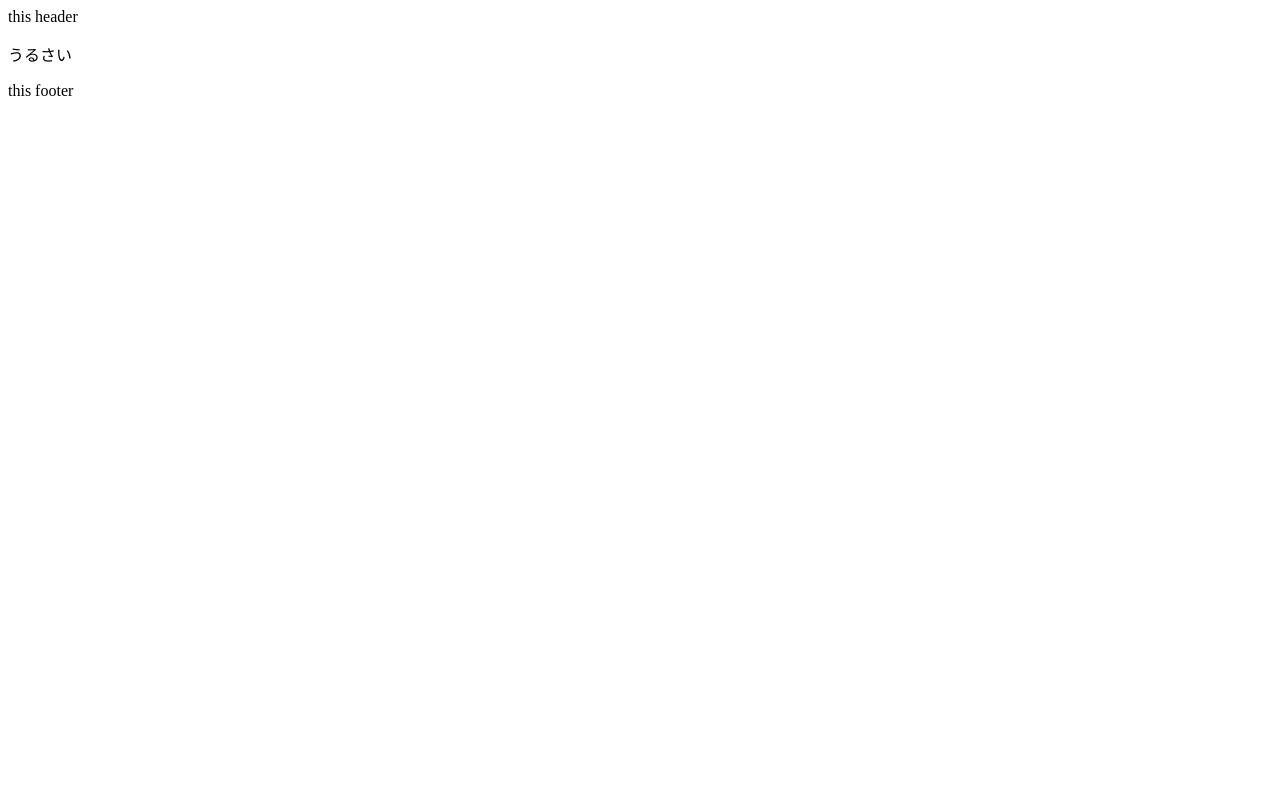
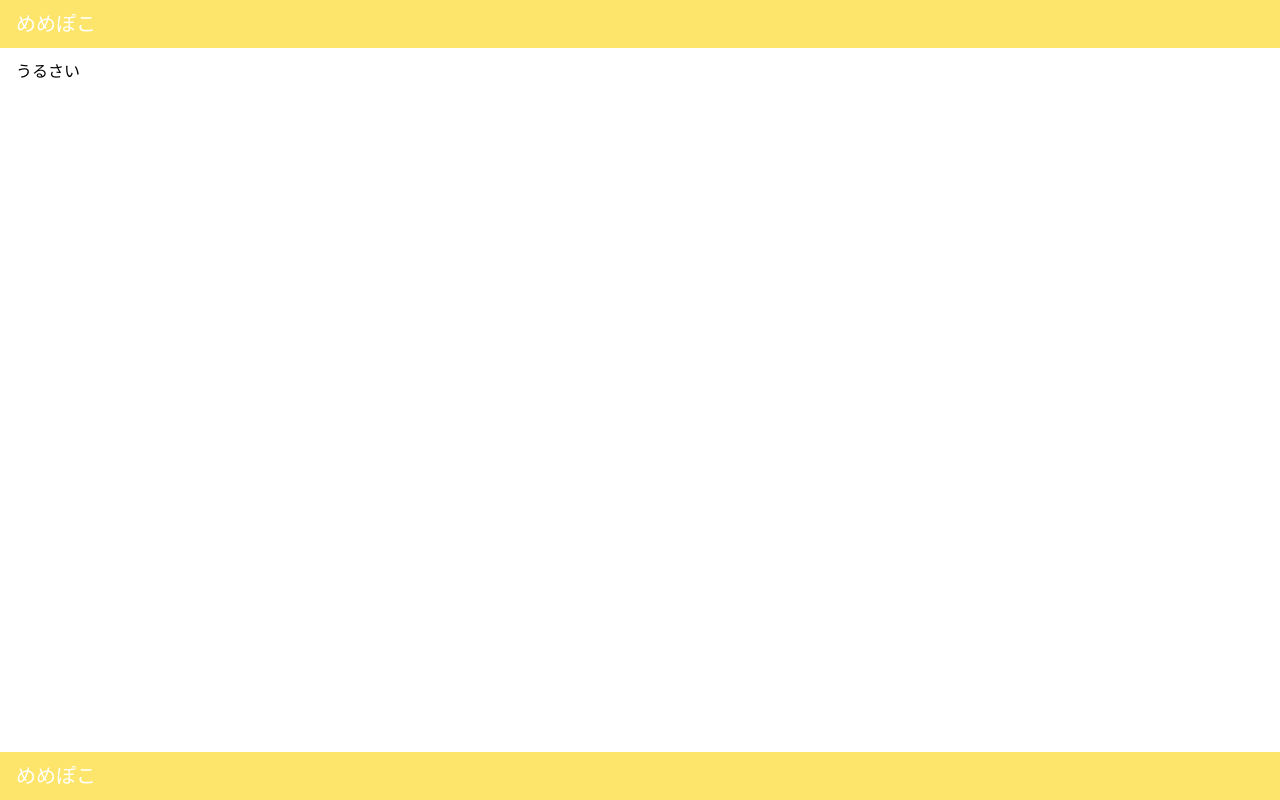
Before and after one commit to eeenbnb/discord-post-bot-functions, a Nuxt app in the folder packages/meme.poco.love/: page / in a window 1280 px wide. Built offline with nearby package versions, Linux system fonts and the light colour scheme.

Commit message:
add meme.poco.love add styles.

```diff
--- a/package.json
+++ b/package.json
@@ -12,5 +12,8 @@
   "private": true,
   "workspaces": [
     "packages/*"
-  ]
+  ],
+  "devDependencies": {
+    "sass": "^1.60.0"
+  }
 }
--- a/packages/meme.poco.love/components/meme/footer/index.vue
+++ /dev/null
@@ -1,5 +0,0 @@
-<template>
-  <footer>
-    this footer
-  </footer>
-</template>
--- a/packages/meme.poco.love/components/meme/header/index.vue
+++ /dev/null
@@ -1,5 +0,0 @@
-<template>
-  <header>
-    this header
-  </header>
-</template>
--- a/packages/meme.poco.love/nuxt.config.ts
+++ b/packages/meme.poco.love/nuxt.config.ts
@@ -1,4 +1,5 @@
 // https://nuxt.com/docs/api/configuration/nuxt-config
 export default defineNuxtConfig({
-
-})
+  srcDir: "./src",
+  css: ["reset-css", "@/assets/styles/common.scss"],
+});
--- a/packages/meme.poco.love/package.json
+++ b/packages/meme.poco.love/package.json
@@ -5,7 +5,7 @@
     "build": "nuxt build",
     "dev": "nuxt dev",
     "generate": "nuxt generate",
-    "postgenerate": "",
+    "postgenerate": "node postgenerate.mjs",
     "preview": "nuxt preview",
     "postinstall": "nuxt prepare"
   },
@@ -13,6 +13,7 @@
     "nuxt": "^3.3.2"
   },
   "dependencies": {
-    "fs-extra": "^11.1.1"
+    "fs-extra": "^11.1.1",
+    "reset-css": "^5.0.1"
   }
 }
--- /dev/null
+++ b/packages/meme.poco.love/src/components/meme/Container/index.vue
@@ -0,0 +1,12 @@
+<template>
+  <main>
+    <slot></slot>
+  </main>
+</template>
+
+<style lang="scss" scoped>
+main {
+  padding: calc(48px + 16px) 16px 16px;
+  min-height: calc(100vh - ((48px * 2) + (16px * 2)));
+}
+</style>
--- /dev/null
+++ b/packages/meme.poco.love/src/components/meme/footer/index.vue
@@ -0,0 +1,23 @@
+<template>
+  <footer>
+    <p class="title">めめぽこ</p>
+  </footer>
+</template>
+
+<style lang="scss" scoped>
+footer {
+  width: 100%;
+  height: 48px;
+
+  display: flex;
+  align-items: center;
+
+  background-color: #fde56b;
+  color: #fff;
+
+  .title {
+    padding: 0 16px;
+    font-size: 20px;
+  }
+}
+</style>
--- /dev/null
+++ b/packages/meme.poco.love/src/components/meme/header/index.vue
@@ -0,0 +1,26 @@
+<template>
+  <header>
+    <p class="title">めめぽこ</p>
+  </header>
+</template>
+
+<style lang="scss" scoped>
+header {
+  width: 100%;
+  height: 48px;
+
+  display: flex;
+  align-items: center;
+
+  background-color: #fde56b;
+  color: #fff;
+
+  position: fixed;
+  top: 0;
+
+  .title {
+    padding: 0 16px;
+    font-size: 20px;
+  }
+}
+</style>
--- a/packages/meme.poco.love/layouts/default.vue
+++ b/packages/meme.poco.love/src/layouts/default.vue
@@ -3,6 +3,8 @@ import { FooterItem } from '~~/.nuxt/components';
 
 <template>
   <MemeHeader />
-  <slot />
+  <MemeContainer>
+    <slot />
+  </MemeContainer>
   <MemeFooter />
 </template>
```
Also changed, not shown: packages/meme.poco.love/src/app.vue (renamed from packages/meme.poco.love/app.vue), packages/meme.poco.love/src/assets/styles/common.scss (added), packages/meme.poco.love/src/pages/index.vue (renamed from packages/meme.poco.love/pages/index.vue), 2 other files (tests, documents, lock files or other folders).
